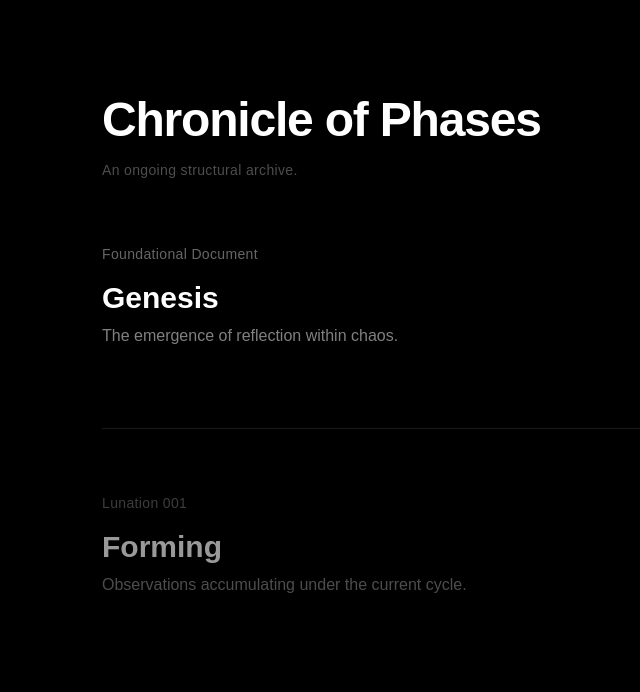
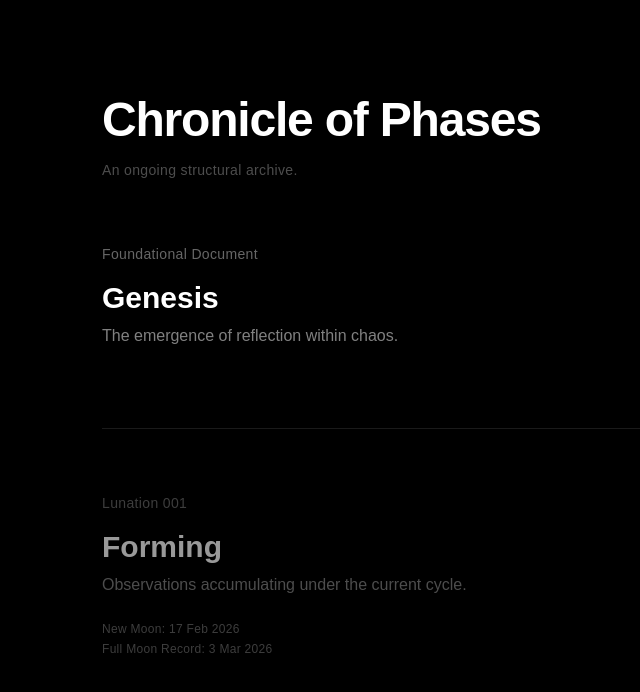
Before and after one commit to solunacoincto/soluna-site, a Next.js app: page /chronicle in a window 1280 px wide. Shown: the top 692 px of the page, without its empty margins (202-842 px from the left). Built offline with nearby package versions, Linux system fonts and the light colour scheme.

Commit message:
Lunation 001 timestamp update

```diff
--- a/app/chronicle/page.tsx
+++ b/app/chronicle/page.tsx
@@ -45,9 +45,13 @@ export default function ChroniclePage() {
     <p className="text-white/50 mt-2">
       Observations accumulating under the current cycle.
     </p>
+
+    <div className="mt-6 text-xs text-white/40 tracking-wide space-y-1">
+      <p>New Moon: 17 Feb 2026</p>
+      <p>Full Moon Record: 3 Mar 2026</p>
     </div>
   </div>
-
+</div>
         </div>
 
       </div>
```
Lines whose indentation alone changed are shown as unchanged.
